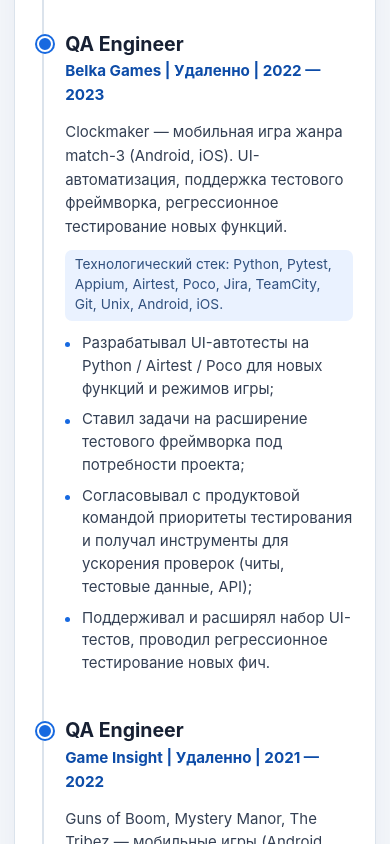
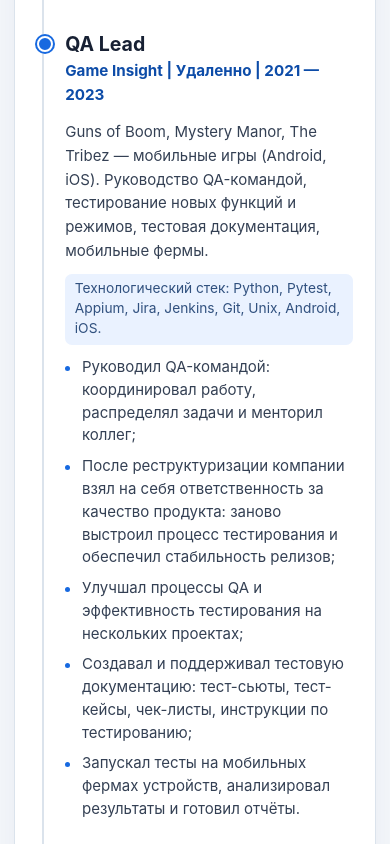
Before and after one commit to AlfaLucky/CV-Andrey-Shiryavsky, a plain HTML site: page cv/index-ru.html in a window 390 px wide. Shown: the part 4040-4884 px from the top of the page. Drawn offline with Linux system fonts and the light colour scheme.

Commit message:
Update Game Insight role and remove Belka Games

```diff
--- a/cv/index-ru.html
+++ b/cv/index-ru.html
@@ -73,7 +73,7 @@
                 <section class="about asset">
                     <h2 class="-title">Ключевые компетенции</h2>
                     <ul class="-list -level-0">
-                        <li>QA Engineer с 7+ годами опыта в IT, из них 5+ лет в Game QA: мобильные (Android, iOS) и клиентские игры в Wargaming, Game Insight, Belka Games, Playrix, My.Games;</li>
+                        <li>QA Engineer с 7+ годами опыта в IT, из них 5+ лет в Game QA: мобильные (Android, iOS) и клиентские игры в Wargaming, Game Insight, Playrix, My.Games;</li>
                         <li>Покрываю полный цикл QA: анализ и уточнение требований, тест-дизайн, тест-планы, тест-кейсы и чек-листы, функциональное, интеграционное, исследовательское и регрессионное тестирование, валидация сборок и релизов;</li>
                         <li>Тестировал Telegram Mini App на WebView, API, клиент-серверные игровые механики и интеграции игры с веб-сервисами; использую SQL, Unix/Linux, adb, logcat и CI-логи для анализа результатов и локализации дефектов;</li>
                         <li>Совмещаю ручное тестирование и автоматизацию: web UI-автотесты на Playwright, мобильные UI-тесты на Python (Pytest, Appium, Airtest/Poco), сценарные тесты и Editor-валидаторы на C# (Unity Test Framework);</li>
@@ -159,20 +159,8 @@
                         </ul>
                     </div>
                     <div class="asset">
-                        <h3>QA Engineer</h3>
-                        <p>Belka Games | Удаленно | 2022 — 2023</p>
-                        <p class="description">Clockmaker — мобильная игра жанра match-3 (Android, iOS). UI-автоматизация, поддержка тестового фреймворка, регрессионное тестирование новых функций.</p>
-                        <p>Технологический стек: Python, Pytest, Appium, Airtest, Poco, Jira, TeamCity, Git, Unix, Android, iOS.</p>
-                        <ul class="-list -level-1 resp">
-                            <li>Разрабатывал UI-автотесты на Python / Airtest / Poco для новых функций и режимов игры;</li>
-                            <li>Ставил задачи на расширение тестового фреймворка под потребности проекта;</li>
-                            <li>Согласовывал с продуктовой командой приоритеты тестирования и получал инструменты для ускорения проверок (читы, тестовые данные, API);</li>
-                            <li>Поддерживал и расширял набор UI-тестов, проводил регрессионное тестирование новых фич.</li>
-                        </ul>
-                    </div>
-                    <div class="asset">
-                        <h3>QA Engineer</h3>
-                        <p>Game Insight | Удаленно | 2021 — 2022</p>
+                        <h3>QA Lead</h3>
+                        <p>Game Insight | Удаленно | 2021 — 2023</p>
                         <p class="description">Guns of Boom, Mystery Manor, The Tribez — мобильные игры (Android, iOS). Руководство QA-командой, тестирование новых функций и режимов, тестовая документация, мобильные фермы.</p>
                         <p>Технологический стек: Python, Pytest, Appium, Jira, Jenkins, Git, Unix, Android, iOS.</p>
                         <ul class="-list -level-1 resp">
```
Also changed, not shown: cv/index.html (+3 -15 lines), 2 other files.
